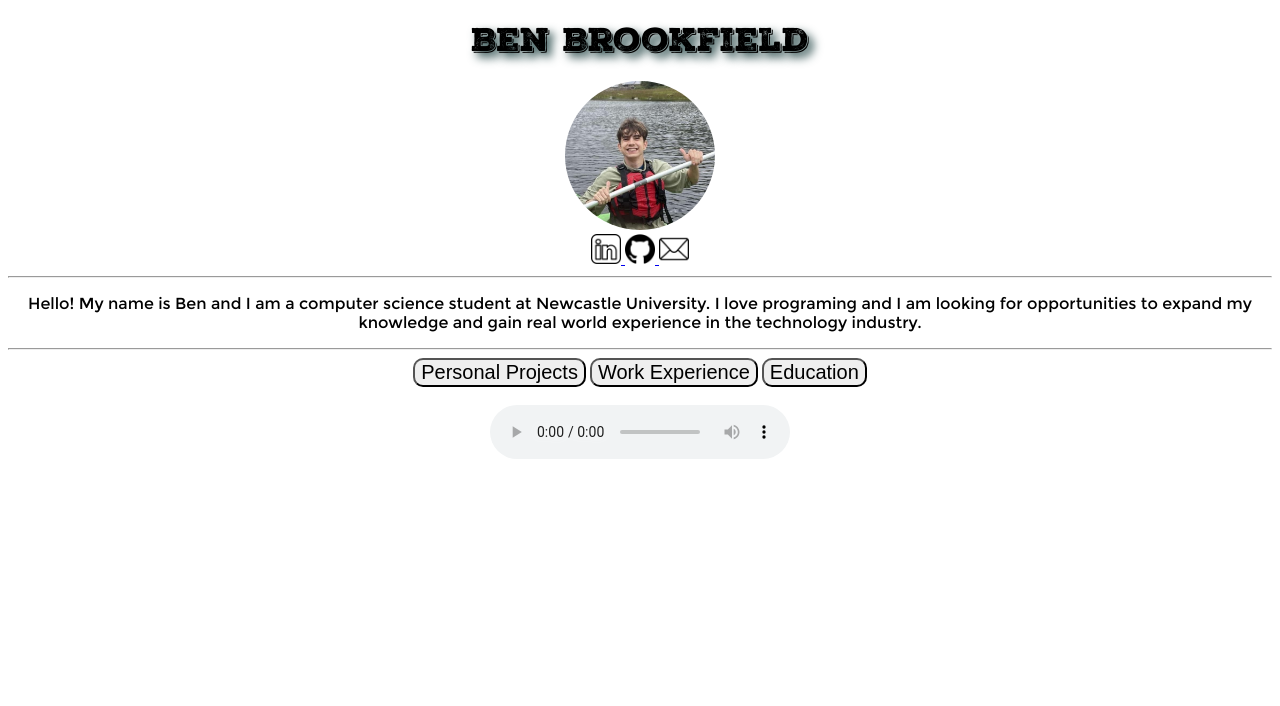
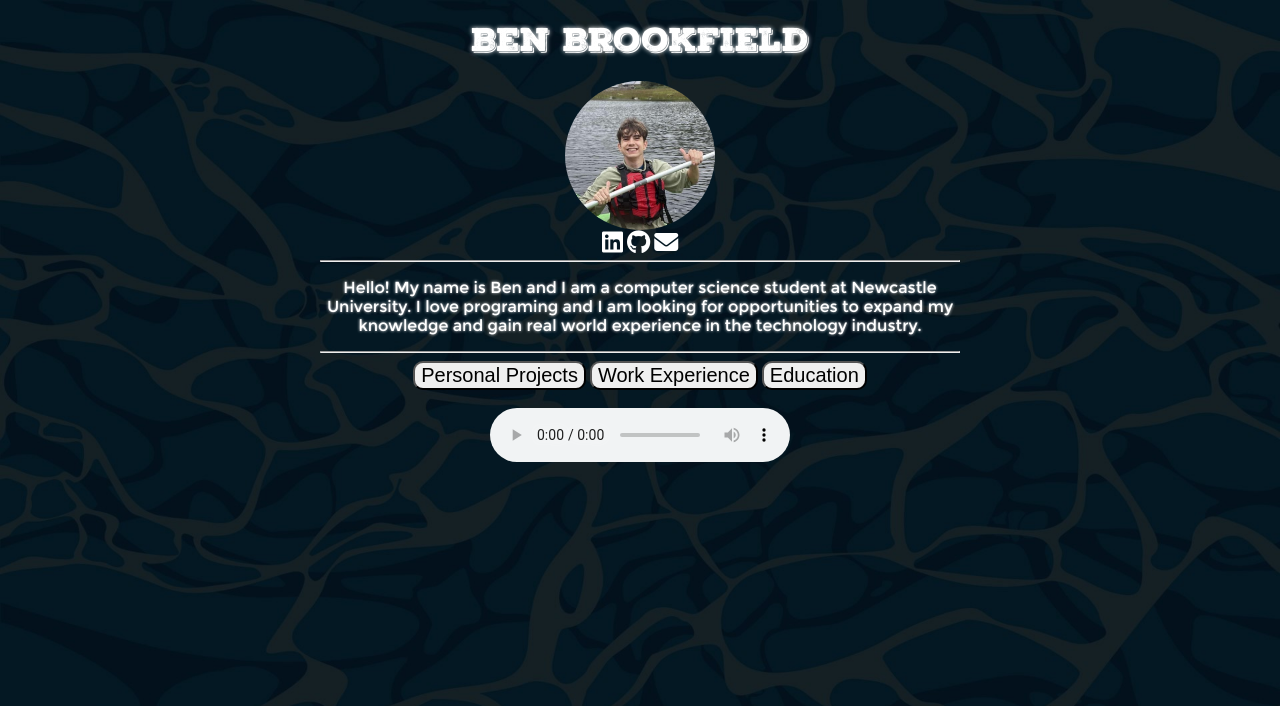
Before and after one commit to benbrookfield/portfolio-website, a Flask app: page / in a window 1280 px wide. Shown: the top 706 px of the page. Run offline with Flask 3, Linux system fonts and the light colour scheme; some libraries are stand-ins or nearby versions.

Commit message:
Added background, nice fonts, centred content.

```diff
--- a/templates/main.html
+++ b/templates/main.html
@@ -4,6 +4,7 @@
         <title>Ben Brookfield</title>
         <link rel="icon" type="image/jpg" href="me.jpg">
         <link rel="stylesheet" href="style.css">
+        <script src="https://kit.fontawesome.com/9a7491c9d0.js" crossorigin="anonymous"></script>
     </head>
     <body>
         <h1>Ben Brookfield</h1>
@@ -17,22 +18,19 @@
         <a href="https://www.linkedin.com/in/ben-brookfield/"
            target="_blank"
            title="Goes to my Linkedin page">
-           <img src="linkedin.png"
-                width="30">
+            <i class="fa-brands fa-linkedin fa-xl"></i>
         </a>
 
         <a href="https://github.com/benbrookfield"
            target="_blank"
            title="Goes to my github profile">
-            <img src="github.png"
-                 width="30">
+            <i class="fa-brands fa-github fa-xl"></i>
         </a>
 
         <a href="mailto:benjaminbrookfield2005@gmail.com"
            target="_blank"
            title="Send me an email!">
-            <img src="email.png"
-                 width="30">
+            <i class="fa-solid fa-envelope fa-xl"></i>
         </a>
 
         <hr>
--- a/templates/style.css
+++ b/templates/style.css
@@ -9,13 +9,27 @@
 
 body{
     text-align: center;
+    background-image: url(vecteezy_surface-of-the-water-background-calm-relaxing-water-surface_14445404.jpg);
+    background-size: cover;
+    color: white;
+    margin-left: 25%;
+    margin-right: 25%;
 }
 
 h1{
     font-family: Nexa-slab, Arial;
-    text-shadow: 5px 5px 10px darkslategrey;
+    text-shadow: 0px 0px 4px whitesmoke;
 }
 
 p{
     font-family: montserrat, Arial;
+    text-shadow: 0px 0px 3px whitesmoke;
 }
+
+i{
+    color: white;
+}
+
+a{
+    text-decoration: none;
+}
```
Also changed, not shown: templates/vecteezy_surface-of-the-water-background-calm-relaxing-water-surface_14445404.jpg (added), templates/vecteezy_surface-of-the-water-background-calm-relaxing-water-surface_14445404.svg (added).
